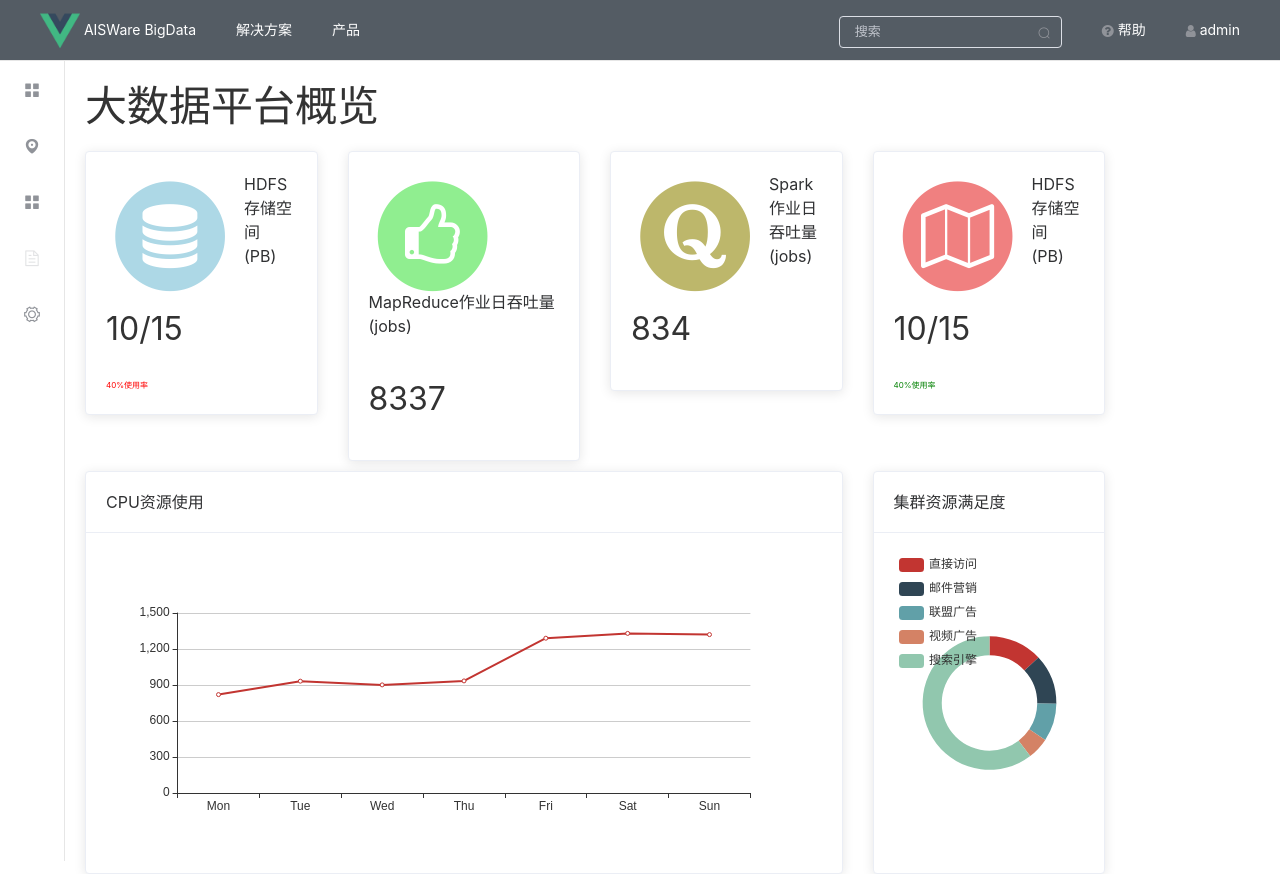
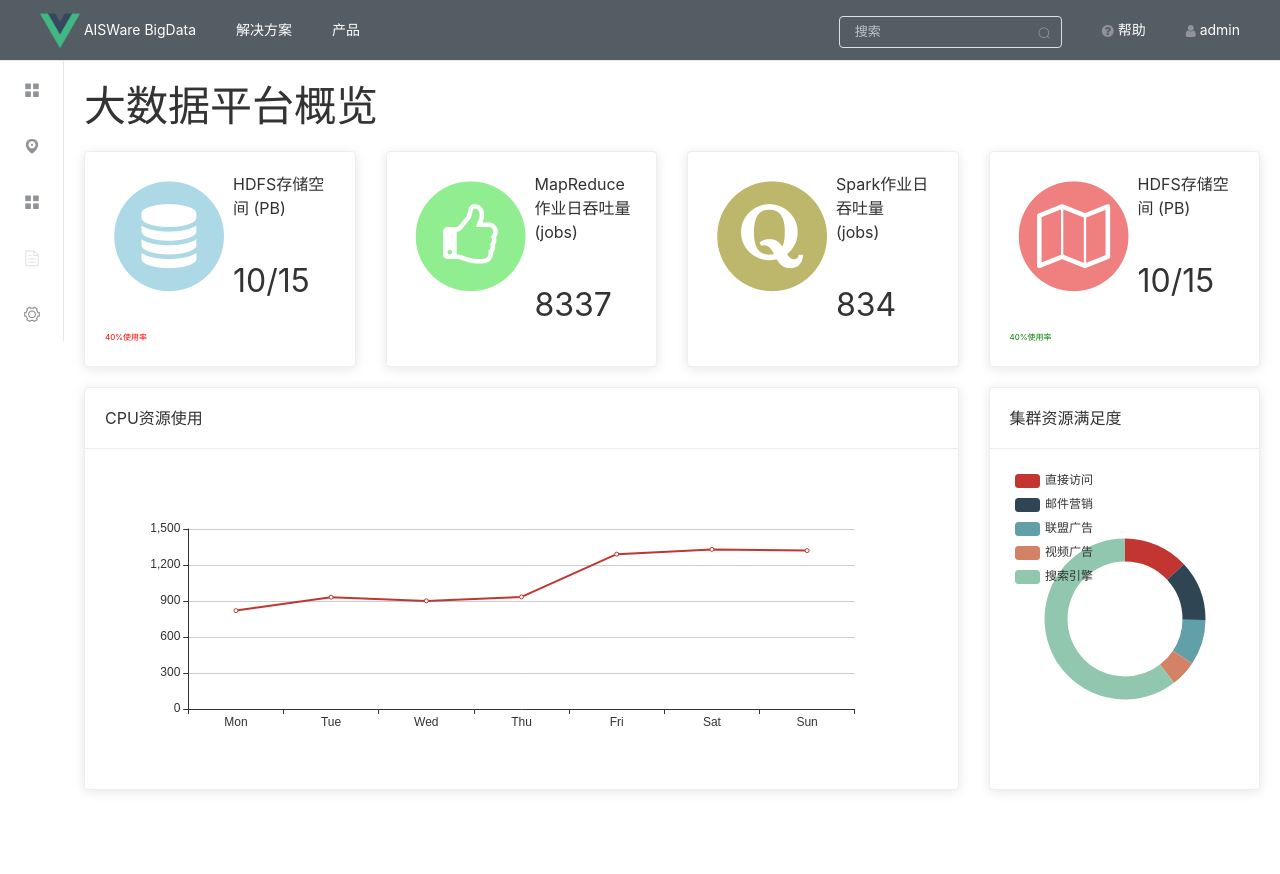
Before and after one commit to twicoder/ocprotral, a Vue app: page /#/ in a window 1280 px wide. After the commit the page ends 810 px from the top, so only its background shows below. Built offline with nearby package versions, Linux system fonts and the light colour scheme; a small style sheet from the web is missing; what vue-resource would draw is missing.

Commit message:
Change css layout

```diff
--- a/index.html
+++ b/index.html
@@ -3,7 +3,7 @@
   <head>
     <meta charset="utf-8">
     <meta name="viewport" content="width=device-width,initial-scale=1.0">
-    <title>OCCI</title>
+    <title>OCProtral</title>
   </head>
   <body>
     <div id="app"></div>
--- a/src/App.vue
+++ b/src/App.vue
@@ -80,7 +80,7 @@
         </el-row>
       </div>
     </transition>
-    <el-menu style="float:left;min-height: 800px;" default-active="1-4-1" class="el-menu-vertical-demo"
+    <el-menu style="box-sizing: border-box;float: left;" class="el-menu-vertical-demo"
              :collapse="isCollapse" @select="handleSelect1">
       <el-menu-item index="navigator">
         <i class="el-icon-menu"></i>
@@ -117,25 +117,27 @@
         <span slot="title">导航四</span>
       </el-menu-item>
     </el-menu>
-    <router-view style="float: left;margin-top: 20px;margin-left: 20px;" :style="mainContainer"/>
+    <div class="container" :style="mainContainer">
+      <transition name="point" enter-active-class="fadeIn">
+        <router-view v-if="contentShow"/>
+      </transition>
+    </div>
   </div>
 </template>
 
 <script>
-  import ElRow from "element-ui/packages/row/src/row";
-  import ElCol from "element-ui/packages/col/src/col";
-
   export default {
-    components: {
-      ElCol,
-      ElRow},
     name: 'App',
     data() {
       return {
         show: false,
         isCollapse: true,
+        contentShow: true,
         mainContainer : {
-          width: `${document.documentElement.clientWidth - 260}px`
+          'margin-left': '64px'
+        },
+        documentHeight: {
+          'height': `${document.documentElement.clientHeight - 60}px`
         }
       };
     },
@@ -149,13 +151,28 @@
           let self = this;
           setTimeout(function(){
             self.show = true;
-          },100);
+          },200);
         }
       },
       handleSelect1(key){
         if(key === "navigator"){
           this.isCollapse = !this.isCollapse;
         }
+        if(this.isCollapse){
+          this.mainContainer = {
+            'margin-left': '64px'
+          };
+          this.contentShow = false;
+          let self = this;
+          setTimeout(function(){
+            self.contentShow = true;
+          },300);
+        }else{
+          this.mainContainer = {
+            'margin-left': '200px'
+          };
+        }
+
       },
       handleOpen(key, keyPath) {
         console.log(key, keyPath);
@@ -179,6 +196,10 @@
 
   .el-menu-demo{
     z-index: 10;
+  }
+
+  .point-leave{
+    opacity: 0;
   }
 
   .el-menu-item.is-disabled.opa1 {
@@ -223,4 +244,13 @@
   .el-menu-vertical-demo:not(.el-menu--collapse) {
     width: 200px;
   }
+
+  .container{
+    padding: 20px;
+  }
+
+  .row-grid::after{
+    clear: none;
+  }
+
 </style>
--- a/src/components/HelloWorld.vue
+++ b/src/components/HelloWorld.vue
@@ -1,7 +1,7 @@
 <template>
-  <div class="container">
+  <div>
     <h1>{{ msg }}</h1>
-    <el-row :gutter="30">
+    <el-row class="row-grid" :gutter="30">
       <el-col :span="6">
         <el-card class="box-card">
           <span class="fa-stack fa-4x pull-left card">
@@ -47,8 +47,8 @@
         </el-card>
       </el-col>
     </el-row>
-    <el-row style="margin-top: 10px;" :gutter="30">
-      <el-col :span="18">
+    <el-row class="row-grid" :gutter="30">
+      <el-col :span="18" style="margin-top: 20px;">
         <el-card class="box-card">
           <div slot="header">
             <span>CPU资源使用</span>
@@ -56,7 +56,7 @@
           <div id="myChart" style="height: 300px;"></div>
         </el-card>
       </el-col>
-      <el-col :span="6">
+      <el-col :span="6" style="margin-top: 20px;">
         <el-card class="box-card">
           <div slot="header">
             <span>集群资源满足度</span>
@@ -104,12 +104,12 @@
         legend: {
           orient: 'vertical',
           x: 'left',
-          data:['直接访问','邮件营销','联盟广告','视频广告','搜索引擎']
+          data: ['直接访问', '邮件营销', '联盟广告', '视频广告', '搜索引擎']
         },
         series: [
           {
-            name:'访问来源',
-            type:'pie',
+            name: '访问来源',
+            type: 'pie',
             radius: ['50%', '70%'],
             avoidLabelOverlap: false,
             label: {
@@ -130,12 +130,12 @@
                 show: false
               }
             },
-            data:[
-              {value:335, name:'直接访问'},
-              {value:310, name:'邮件营销'},
-              {value:234, name:'联盟广告'},
-              {value:135, name:'视频广告'},
-              {value:1548, name:'搜索引擎'}
+            data: [
+              {value: 335, name: '直接访问'},
+              {value: 310, name: '邮件营销'},
+              {value: 234, name: '联盟广告'},
+              {value: 135, name: '视频广告'},
+              {value: 1548, name: '搜索引擎'}
             ]
           }
         ]
@@ -147,14 +147,7 @@
 
 <!-- Add "scoped" attribute to limit CSS to this component only -->
 <style scoped>
-  .container {
-    margin-left: 20px;
-    margin-right: 20px;
-  }
-
-  .box-card .card {
-    margin-left: -10px;
-    margin-bottom: -10px;
-    padding-right: 20px;
+  *{
+    box-sizing: border-box;
   }
 </style>
```
